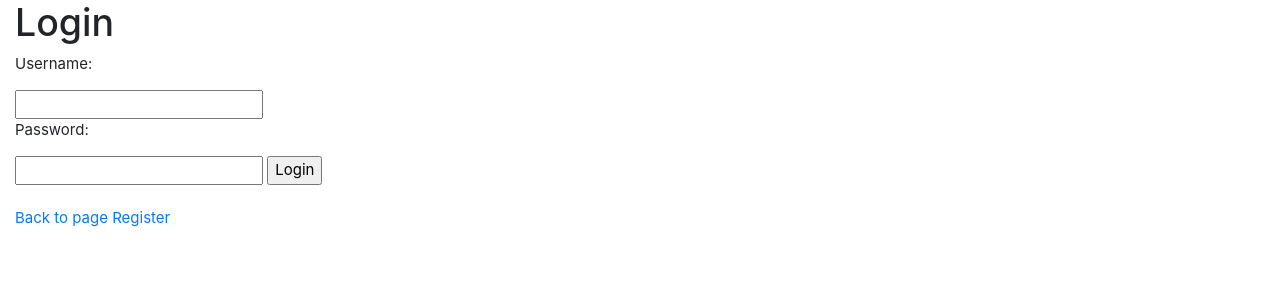
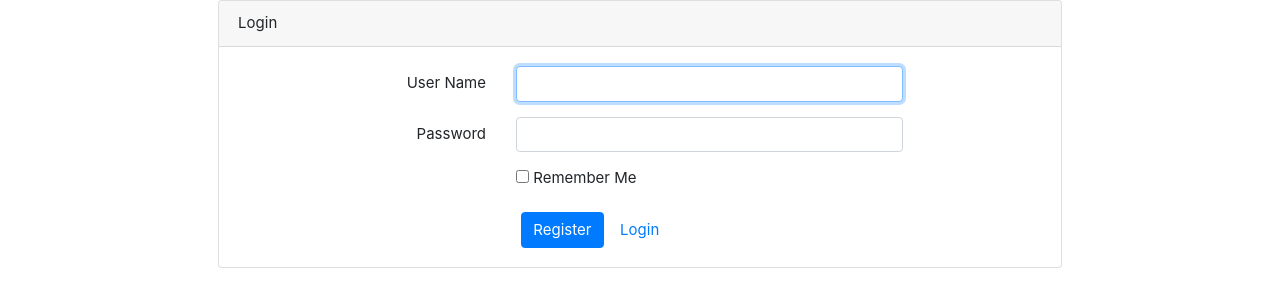
Before and after one commit to charleshugochg/qbot, a Django app: page /login/ in a window 1280 px wide. Shown: the top 307 px of the page. Run offline with Django 3.2, Linux system fonts and the light colour scheme; some libraries are stand-ins or nearby versions.

Commit message:
Login view, first time visit finished

```diff
--- a/mainapp/static/mainapp/css/style.css
+++ b/mainapp/static/mainapp/css/style.css
@@ -578,18 +578,29 @@ html {
 /* ------------------------- */
 
 .first-container {
-    background-color: rgba(0, 0, 0, 0.459);
+    background-color: inherit;
     padding: 10% 12% 14%;
-    margin-top: 30vh;
+    margin-top: 20vh;
     border-radius: 10px;
 }
 
 .btn-first-time {
-    font-size: 98%;
+    display: block;
+    font-size: 90%;
     font-weight: 500;
     text-transform: uppercase;
     margin-bottom: 0;
+    margin-top: 10px;
 }
+
+.first-container img {
+    display: block;
+    width: 100px;
+    margin-left: auto;
+    margin-right: auto;
+    margin-bottom: 50px;
+}
+
 
 
 @media only screen and (max-width: 600px) {
--- a/mainapp/templates/mainapp/login.html
+++ b/mainapp/templates/mainapp/login.html
@@ -5,24 +5,60 @@
 {% endblock %}
 
 {% block body %}
-    <div class="container-fluid">
-        <h1>Login</h1>
-        {{ user.username }}
-        <form action="{% url  'login' %}" method="POST">
-            {% csrf_token %}
-            <p>Username: </p>
-            <input name="username" type="text"/>
-            <p>Password: </p>
-            <input name="password" type="password"/>
-            <input type="submit" value="Login"/>
-        </form>
-        {% if message %}
-            <div>
-                {{ message }}
+<main class="login-form">
+    <div class="cotainer">
+        <div class="row justify-content-center">
+            <div class="col-md-8">
+                <div class="card">
+                    <div class="card-header">Login</div>
+                    <div class="card-body">
+                        <form action="{% url 'login' %}" method="POST">
+                            {% csrf_token %}
+                            <div class="form-group row">
+                                <label for="email_address" class="col-md-4 col-form-label text-md-right">User Name</label>
+                                <div class="col-md-6">
+                                    <input type="text" id="email_address" class="form-control" name="username" required autofocus>
+                                </div>
+                            </div>
+
+                            <div class="form-group row">
+                                <label for="password" class="col-md-4 col-form-label text-md-right">Password</label>
+                                <div class="col-md-6">
+                                    <input type="password" id="password" class="form-control" name="password" required>
+                                </div>
+                            </div>
+
+                            <div class="form-group row">
+                                <div class="col-md-6 offset-md-4">
+                                    {% if message %}
+                                    <div>
+                                        {{ message }}
+                                    </div>
+                                    {% endif %}
+                                    <div class="checkbox">
+                                        <label>
+                                            <input type="checkbox" name="remember"> Remember Me
+                                        </label>
+                                    </div>
+                                </div>
+                            </div>
+
+                            <div class="col-md-6 offset-md-4">
+                                <button type="submit" class="btn btn-primary">
+                                    Register
+                                </button>
+                                <a href="{% url 'register' %}" class="btn btn-link">
+                                    Login
+                                </a>
+
+                                <a id="redirect-link" href="{% url 'login' %}" style="display: none;">Profile</a>
+                            </div>
+                        </div>
+                    </form>
+                </div>
             </div>
-        {% endif %}
-        <br>
-        <a href="{% url 'index' %}">Back to page</a>
-        <a href="{% url 'register' %}">Register</a>
+        </div>
     </div>
+    </div>
+</main>
 {% endblock %}
```
Also changed, not shown: mainapp/templates/mainapp/first_time.html (+5 -3 lines).
